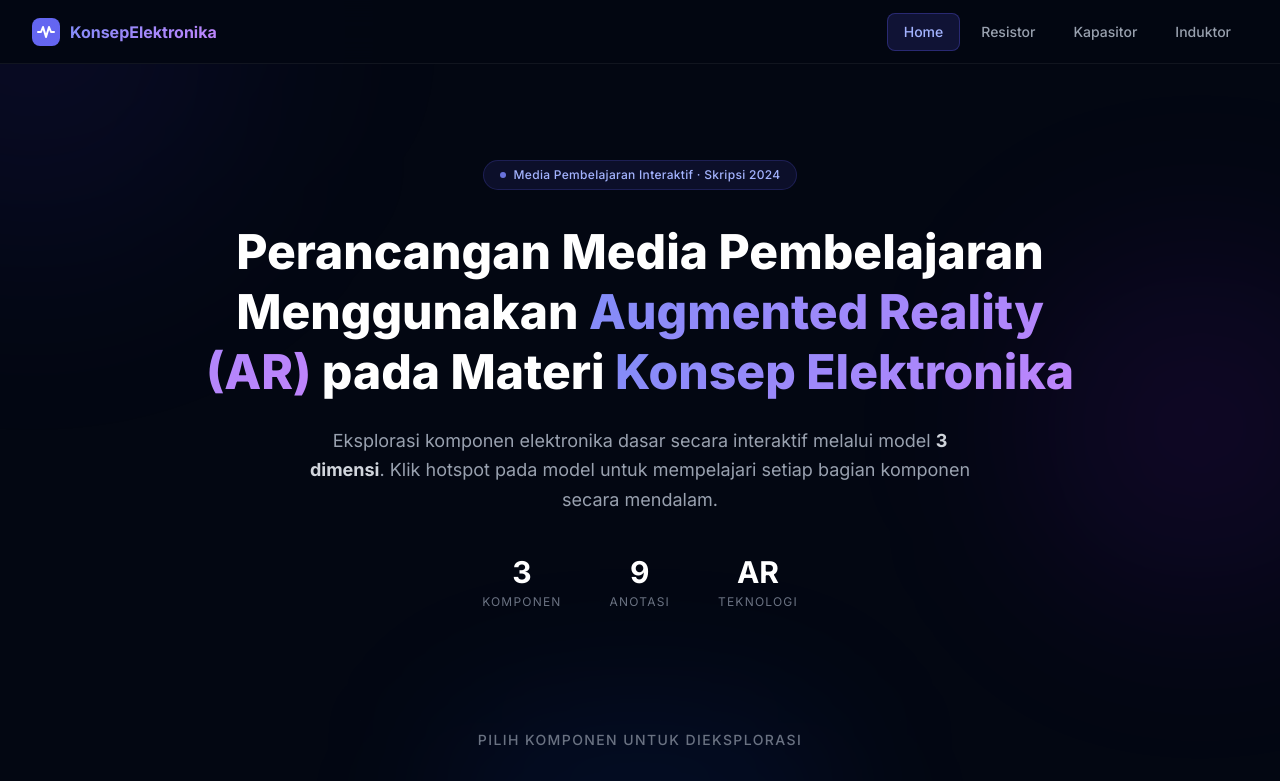
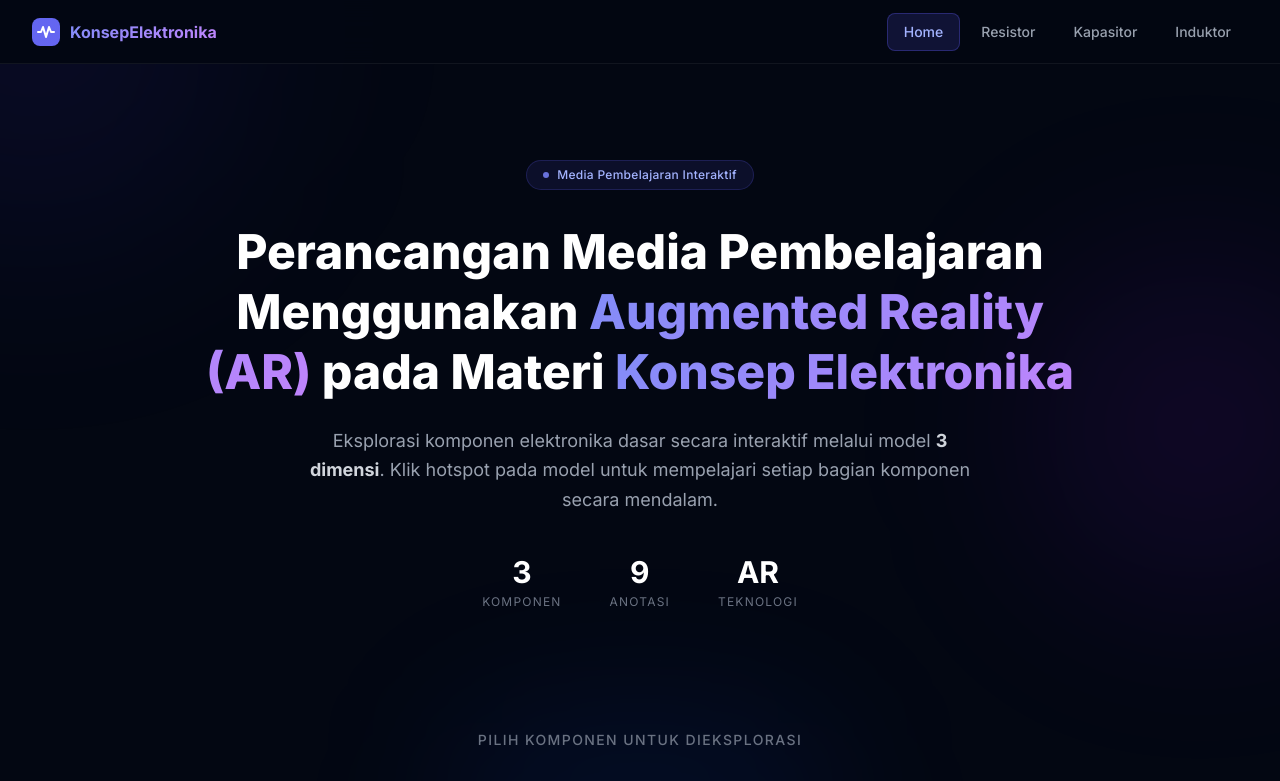
Before and after one commit to sadinal04/KonsepElektronika, a Next.js app: page / in a window 1280 px wide. Shown: the top 781 px of the page. Built offline with nearby package versions, Linux system fonts and the light colour scheme.

Commit message:
Initial commit - AR electronics learning media

```diff
--- a/app/page.tsx
+++ b/app/page.tsx
@@ -45,7 +45,7 @@ export default function HomePage() {
           {/* Badge */}
           <div className="inline-flex items-center gap-2 px-4 py-1.5 bg-indigo-500/10 border border-indigo-500/20 rounded-full text-indigo-300 text-xs font-medium mb-8 tracking-wide">
             <span className="w-1.5 h-1.5 rounded-full bg-indigo-400 animate-pulse" />
-            Media Pembelajaran Interaktif · Skripsi 2024
+            Media Pembelajaran Interaktif
           </div>
 
           {/* Judul skripsi */}
```
